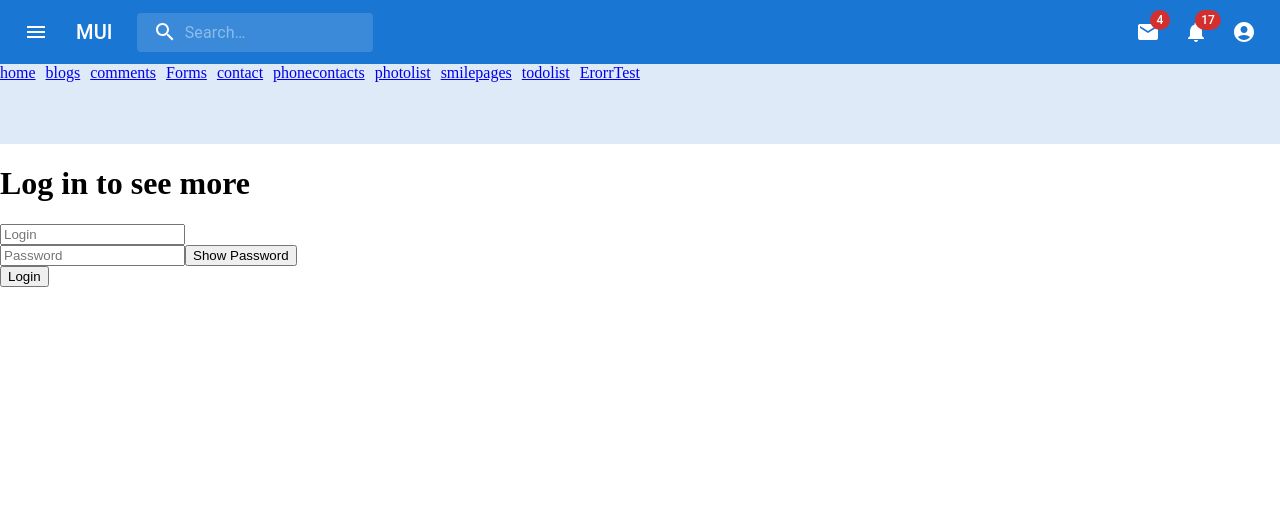
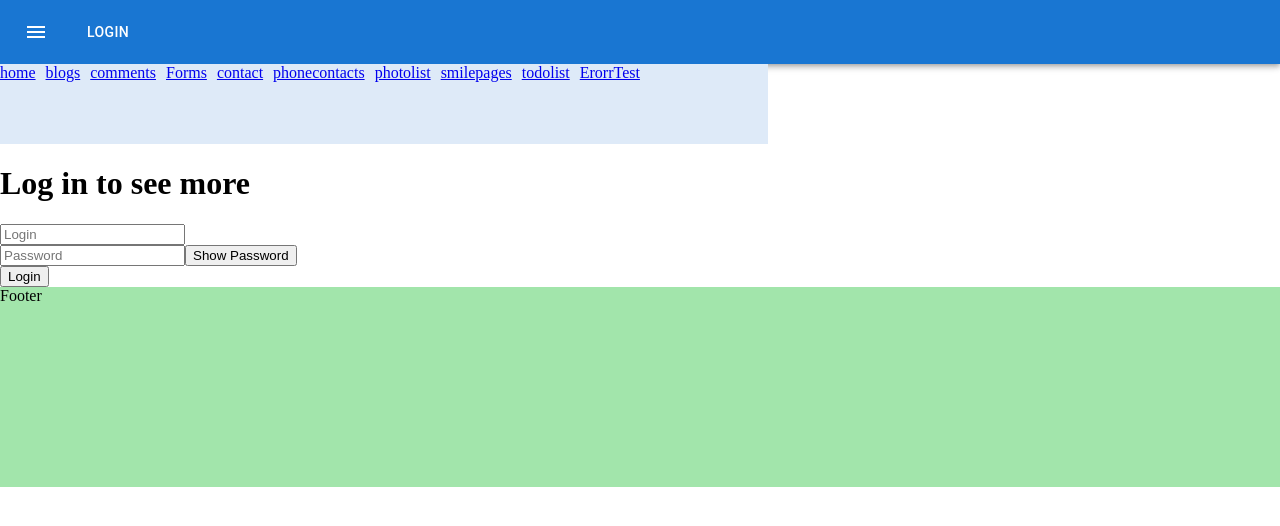
Before and after one commit to Dariakrvts/react, a React (Create React App) app: page / in a window 1280 px wide. Shown: the top 526 px of the page. Built offline with nearby package versions, Linux system fonts and the light colour scheme.

Commit message:
не працює сайдбар. пофіксити

```diff
--- a/src/App.js
+++ b/src/App.js
@@ -1,6 +1,7 @@
 import { BrowserRouter as Router } from "react-router-dom";
 import React, { Component } from 'react';
 import Header from './components/Header/Header';
+import Footer from "components/Footer/Footer";
 import Container from './components/Container/Container';
 import Sidebar from './components/Sidebar/Sidebar';
 import { AuthProvider } from "./components/Context/AuthContext";
@@ -37,9 +38,10 @@ class App extends Component {
         <Router>
           <div className="App">
             <Header onToggleMenu={this.handleToggle} isMenuOpen={this.state.toggleMenu}/>
+            <Sidebar isMenuOpen={this.state.toggleMenu}/>
             <div className='Wrapper'>
-              <Sidebar isMenuOpen={this.state.toggleMenu}/>
               <Container />
+              <Footer />
             </div>
           </div>
         </Router>
--- a/src/components/Header/Header.js
+++ b/src/components/Header/Header.js
@@ -1,233 +1,61 @@
-import * as React from 'react';
-import { styled, alpha } from '@mui/material/styles';
+import React, { useState, useContext } from 'react';
 import AppBar from '@mui/material/AppBar';
 import Box from '@mui/material/Box';
 import Toolbar from '@mui/material/Toolbar';
+import { Button } from '@mui/material';
 import IconButton from '@mui/material/IconButton';
-import Typography from '@mui/material/Typography';
-import InputBase from '@mui/material/InputBase';
-import Badge from '@mui/material/Badge';
-import MenuItem from '@mui/material/MenuItem';
-import Menu from '@mui/material/Menu';
 import MenuIcon from '@mui/icons-material/Menu';
-import SearchIcon from '@mui/icons-material/Search';
-import AccountCircle from '@mui/icons-material/AccountCircle';
-import MailIcon from '@mui/icons-material/Mail';
-import NotificationsIcon from '@mui/icons-material/Notifications';
-import MoreIcon from '@mui/icons-material/MoreVert';
+import Dialog from '@mui/material/Dialog';
+import { AuthContext } from '../../components/Context/AuthContext';
+import Login from 'pages/LogIn';
+import Sidebar from 'components/Sidebar/Sidebar';
 
-const Search = styled('div')(({ theme }) => ({
-  position: 'relative',
-  borderRadius: theme.shape.borderRadius,
-  backgroundColor: alpha(theme.palette.common.white, 0.15),
-  '&:hover': {
-    backgroundColor: alpha(theme.palette.common.white, 0.25),
-  },
-  marginRight: theme.spacing(2),
-  marginLeft: 0,
-  width: '100%',
-  [theme.breakpoints.up('sm')]: {
-    marginLeft: theme.spacing(3),
-    width: 'auto',
-  },
-}));
+export default function ButtonAppBar(props) {
+  const { isLoggedIn, logout } = useContext(AuthContext);
+  const [dialogOpen, setDialogOpen] = useState(false); // Стан для контролю діалогового вікна
+  const [selectedValue, setSelectedValue] = useState('');
+  const [isSidebarOpen, setIsSidebarOpen] = useState(false);
 
-const SearchIconWrapper = styled('div')(({ theme }) => ({
-  padding: theme.spacing(0, 2),
-  height: '100%',
-  position: 'absolute',
-  pointerEvents: 'none',
-  display: 'flex',
-  alignItems: 'center',
-  justifyContent: 'center',
-}));
-
-const StyledInputBase = styled(InputBase)(({ theme }) => ({
-  color: 'inherit',
-  '& .MuiInputBase-input': {
-    padding: theme.spacing(1, 1, 1, 0),
-    // vertical padding + font size from searchIcon
-    paddingLeft: `calc(1em + ${theme.spacing(4)})`,
-    transition: theme.transitions.create('width'),
-    width: '100%',
-    [theme.breakpoints.up('md')]: {
-      width: '20ch',
-    },
-  },
-}));
-
-export default function PrimarySearchAppBar() {
-  const [anchorEl, setAnchorEl] = React.useState(null);
-  const [mobileMoreAnchorEl, setMobileMoreAnchorEl] = React.useState(null);
-
-  const isMenuOpen = Boolean(anchorEl);
-  const isMobileMenuOpen = Boolean(mobileMoreAnchorEl);
-
-  const handleProfileMenuOpen = (event) => {
-    setAnchorEl(event.currentTarget);
+  const handleLogout = () => {
+    logout();
   };
 
-  const handleMobileMenuClose = () => {
-    setMobileMoreAnchorEl(null);
+  const handleLoginClick = () => {
+    setDialogOpen(true); // Показуємо діалогове вікно при натисканні на кнопку "Login"
   };
 
-  const handleMenuClose = () => {
-    setAnchorEl(null);
-    handleMobileMenuClose();
+  const handleDialogClose = (value) => {
+    setDialogOpen(false); // Закриваємо діалогове вікно
+    setSelectedValue(value);
   };
 
-  const handleMobileMenuOpen = (event) => {
-    setMobileMoreAnchorEl(event.currentTarget);
+  const toggleSidebar = () => {
+    setIsSidebarOpen(!isSidebarOpen); // Змінюємо стан відображення сайдбару при кожному натисканні на іконку
   };
-
-  const menuId = 'primary-search-account-menu';
-  const renderMenu = (
-    <Menu
-      anchorEl={anchorEl}
-      anchorOrigin={{
-        vertical: 'top',
-        horizontal: 'right',
-      }}
-      id={menuId}
-      keepMounted
-      transformOrigin={{
-        vertical: 'top',
-        horizontal: 'right',
-      }}
-      open={isMenuOpen}
-      onClose={handleMenuClose}
-    >
-      <MenuItem onClick={handleMenuClose}>Profile</MenuItem>
-      <MenuItem onClick={handleMenuClose}>My account</MenuItem>
-    </Menu>
-  );
-
-  const mobileMenuId = 'primary-search-account-menu-mobile';
-  const renderMobileMenu = (
-    <Menu
-      anchorEl={mobileMoreAnchorEl}
-      anchorOrigin={{
-        vertical: 'top',
-        horizontal: 'right',
-      }}
-      id={mobileMenuId}
-      keepMounted
-      transformOrigin={{
-        vertical: 'top',
-        horizontal: 'right',
-      }}
-      open={isMobileMenuOpen}
-      onClose={handleMobileMenuClose}
-    >
-      <MenuItem>
-        <IconButton size="large" aria-label="show 4 new mails" color="inherit">
-          <Badge badgeContent={4} color="error">
-            <MailIcon />
-          </Badge>
-        </IconButton>
-        <p>Messages</p>
-      </MenuItem>
-      <MenuItem>
-        <IconButton
-          size="large"
-          aria-label="show 17 new notifications"
-          color="inherit"
-        >
-          <Badge badgeContent={17} color="error">
-            <NotificationsIcon />
-          </Badge>
-        </IconButton>
-        <p>Notifications</p>
-      </MenuItem>
-      <MenuItem onClick={handleProfileMenuOpen}>
-        <IconButton
-          size="large"
-          aria-label="account of current user"
-          aria-controls="primary-search-account-menu"
-          aria-haspopup="true"
-          color="inherit"
-        >
-          <AccountCircle />
-        </IconButton>
-        <p>Profile</p>
-      </MenuItem>
-    </Menu>
-  );
 
   return (
     <Box sx={{ flexGrow: 1 }}>
-      <AppBar position="static">
+      <AppBar position="static" >
         <Toolbar>
-          <IconButton
-            size="large"
-            edge="start"
-            color="inherit"
-            aria-label="open drawer"
-            sx={{ mr: 2 }}
+          <IconButton size="large" edge="start" color="inherit" aria-label="menu" sx={{ mr: 2 }}
+          onClick={props.onToggleMenu}
           >
             <MenuIcon />
           </IconButton>
-          <Typography
-            variant="h6"
-            noWrap
-            component="div"
-            sx={{ display: { xs: 'none', sm: 'block' } }}
-          >
-            MUI
-          </Typography>
-          <Search>
-            <SearchIconWrapper>
-              <SearchIcon />
-            </SearchIconWrapper>
-            <StyledInputBase
-              placeholder="Search…"
-              inputProps={{ 'aria-label': 'search' }}
-            />
-          </Search>
-          <Box sx={{ flexGrow: 1 }} />
-          <Box sx={{ display: { xs: 'none', md: 'flex' } }}>
-            <IconButton size="large" aria-label="show 4 new mails" color="inherit">
-              <Badge badgeContent={4} color="error">
-                <MailIcon />
-              </Badge>
-            </IconButton>
-            <IconButton
-              size="large"
-              aria-label="show 17 new notifications"
-              color="inherit"
-            >
-              <Badge badgeContent={17} color="error">
-                <NotificationsIcon />
-              </Badge>
-            </IconButton>
-            <IconButton
-              size="large"
-              edge="end"
-              aria-label="account of current user"
-              aria-controls={menuId}
-              aria-haspopup="true"
-              onClick={handleProfileMenuOpen}
-              color="inherit"
-            >
-              <AccountCircle />
-            </IconButton>
-          </Box>
-          <Box sx={{ display: { xs: 'flex', md: 'none' } }}>
-            <IconButton
-              size="large"
-              aria-label="show more"
-              aria-controls={mobileMenuId}
-              aria-haspopup="true"
-              onClick={handleMobileMenuOpen}
-              color="inherit"
-            >
-              <MoreIcon />
-            </IconButton>
-          </Box>
+          {isLoggedIn ? (
+            <Button onClick={handleLogout} color="inherit">
+              Logout
+            </Button>
+          ) : (
+            <Button onClick={handleLoginClick} color="inherit">
+              Login
+            </Button>
+          )}
         </Toolbar>
       </AppBar>
-      {renderMobileMenu}
-      {renderMenu}
+      <Dialog margin='40px' onClose={handleDialogClose} open={dialogOpen}>
+        <Login  />
+      </Dialog>
     </Box>
   );
 }
--- a/src/components/Sidebar/Sidebar.js
+++ b/src/components/Sidebar/Sidebar.js
@@ -22,7 +22,7 @@ class Sidebar extends React.Component{
             display: "flex",
             gap: "10px",
             height: 80,
-            width: '100',
+            width: '60%',
             backgroundColor: "#DEEAF8",
             color: '#000000',
           }}
--- a/src/pages/LogIn/index.js
+++ b/src/pages/LogIn/index.js
@@ -9,9 +9,9 @@ const Login = () => {
 
   const handleClickShowPassword = () => setShowPassword((show) => !show);
 
-  const handleLogout = () => {
-    logout();
-  };
+  // const handleLogout = () => {
+  //   logout();
+  // };
 
   const handleFieldChange = (e) => {
     if (e.target.name === "login") {
@@ -33,9 +33,9 @@ const Login = () => {
     return (
       <div className='Form'>
         <h1 className='FormTitle'>You are logged in</h1>
-        <button onClick={handleLogout}>
+        {/* <button onClick={handleLogout}>
           Logout
-        </button>
+        </button> */}
       </div>
     );
   }
@@ -52,6 +52,7 @@ const Login = () => {
             placeholder="Login"
             value={loginValue}
             onChange={handleFieldChange}
+            autoComplete="current-password"
           />
           {loginError && <p>{loginError}</p>}
         </div>
@@ -63,6 +64,7 @@ const Login = () => {
             placeholder="Password"
             value={passwordValue}
             onChange={handleFieldChange}
+            autoComplete="current-password"
           />
           {passwordError && <p>{passwordError}</p>}
           <button
```
